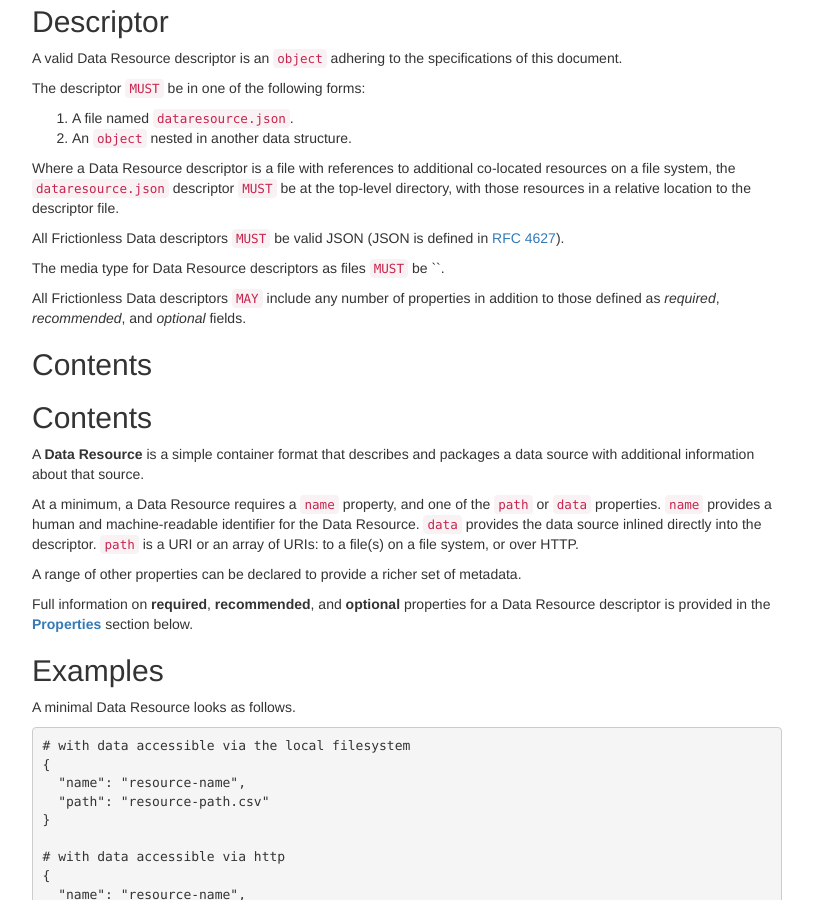
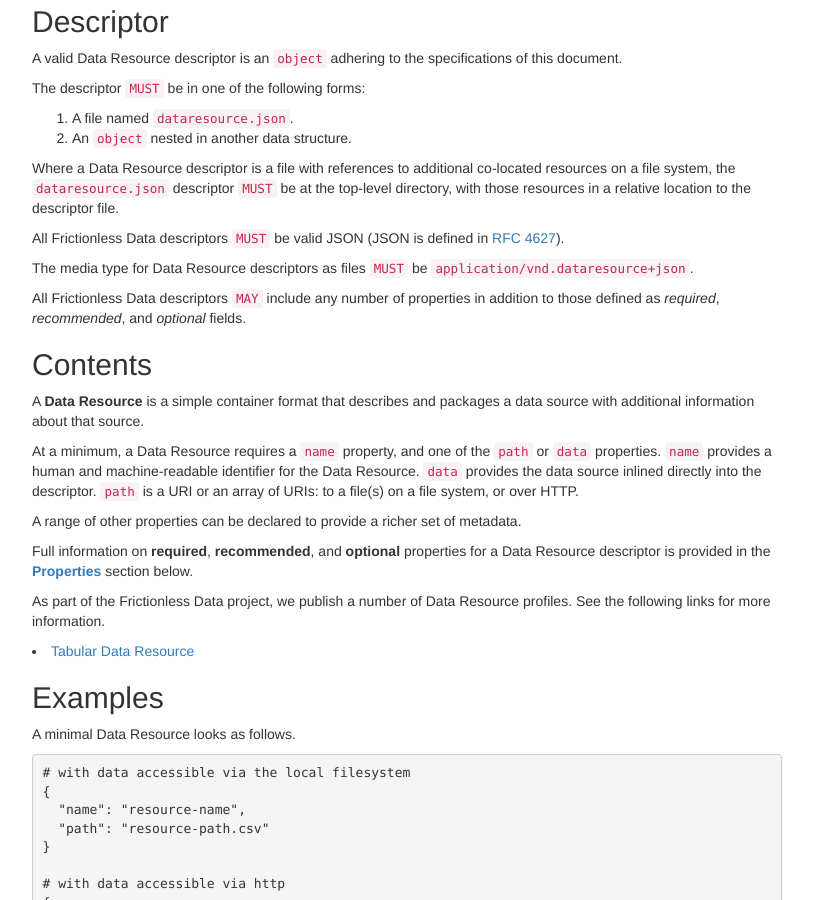
Before and after one commit to frictionlessdata/datapackage, a Jekyll site: the page built from dataresource/index.md, in a window 1280 px wide and 900 px high, scrolled down 863 px. Shown: the whole window, without its empty margins (233-1046 px from the left). Built offline with Jekyll 4.4.1, drawn with Linux system fonts in a browser that asks for light colours; nearby versions of some CDN libraries; comment, search, counter and statistics services are not loaded; some of the changed text lies outside the part shown.

Commit message:
Updates to data resource specs.

```diff
--- a/dataresource/index.md
+++ b/dataresource/index.md
@@ -2,9 +2,10 @@
 layout: spec
 title: Data Resource
 slug: dataresource
+mediatype: application/vnd.dataresource+json
 subtitle: A simple format to describe data and its metadata.
 version: 1.0-alpha-1
-updated: 15 December 2017
+updated: 18 December 2017
 created: 11 December 2017
 authors:
   -
@@ -36,16 +37,12 @@ examples:
   - examples/dataresource_1.md
   - examples/dataresource_2.md
   - examples/dataresource_3.md
+profiles:
+  - tabular-dataresource
 changelog:
-notes:
-  - Prior to Nov 17 2016, there was a `url` property distinct from `path`. In order to support backwards compatability, implementors `MAY` want to automatically convert a `url` property to a `path` property and issue a warning.
-  - When `path` is an array, all data sources in the array `MUST` be of the same type (i.e.: all http URLs, or all file paths).
-  - When `path` is an all data sources in the array `MUST` be similar in terms of structure and format. Implementations `SHOULD` be able to simply concatenate the files together and treat the result as one large file.
 abstract: >
   Data Resource is a simple container format used to describe and package a data source with additional metadata about that data source. By providing a minimum set of required properties and a range of recommended and optional properties, the format enables a simple contract for data interoperability that is governed by minimalism.
 ---
-
-## Contents
 
 A **{{ page.title }}** is a simple container format that describes and packages a data source with additional information about that source.
 
@@ -54,3 +51,13 @@ At a minimum, a {{ page.title }} requires a `name` property, and one of the `pat
 A range of other properties can be declared to provide a richer set of metadata.
 
 Full information on **required**, **recommended**, and **optional** properties for a {{ page.title }} descriptor is provided in the [**Properties**](#properties) section below.
+
+As part of the Frictionless Data project, we publish a number of {{ page.title }} profiles. See the following links for more information.
+
+{% for spec in site.specifications %}
+{% for page in page.profiles %}
+{% if spec.slug == page %}
+<li><a href="/{{ spec.slug }}/">{{ spec.name }}</a></li>
+{% endif %}
+{% endfor %}
+{% endfor %}
```
Also changed, not shown: _includes/examples/tabular-dataresource_1.md (added, +17 -0 lines), _includes/examples/tabular-dataresource_2.md (added, +30 -0 lines), _includes/examples/tabular-dataresource_3.md (added, +34 -0 lines), tabular-dataresource/index.md (+53 -0 lines).
